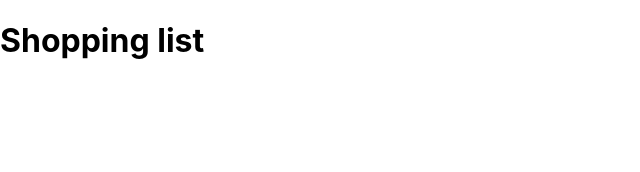
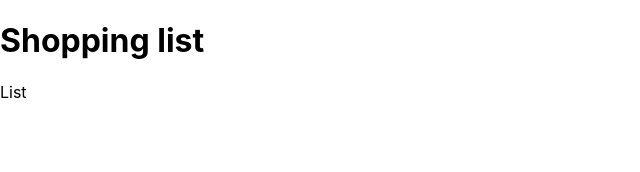
Before and after one commit to Dariuszb94/Shopping-list, a React (Create React App) app: page / in a window 1280 px wide. Shown: the top 172 px of the page, without its empty margins (0-640 px from the left). Built offline with nearby package versions, Linux system fonts and the light colour scheme.

Commit message:
create list

```diff
--- a/src/App.tsx
+++ b/src/App.tsx
@@ -1,7 +1,10 @@
+import { List } from './components/List';
+
 function App() {
   return (
     <div>
       <h1>Shopping list</h1>
+      <List />
     </div>
   );
 }
--- /dev/null
+++ b/src/components/List.tsx
@@ -0,0 +1,5 @@
+import React from 'react';
+
+export const List = () => {
+  return <div>List</div>;
+};
```
